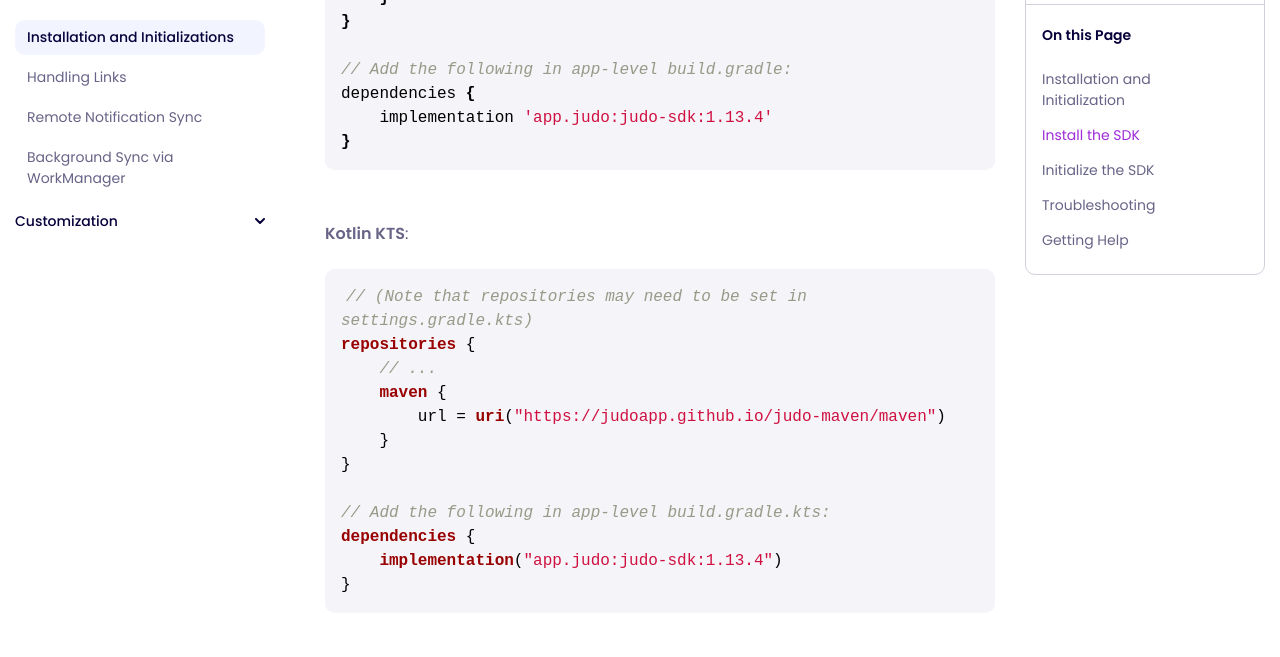
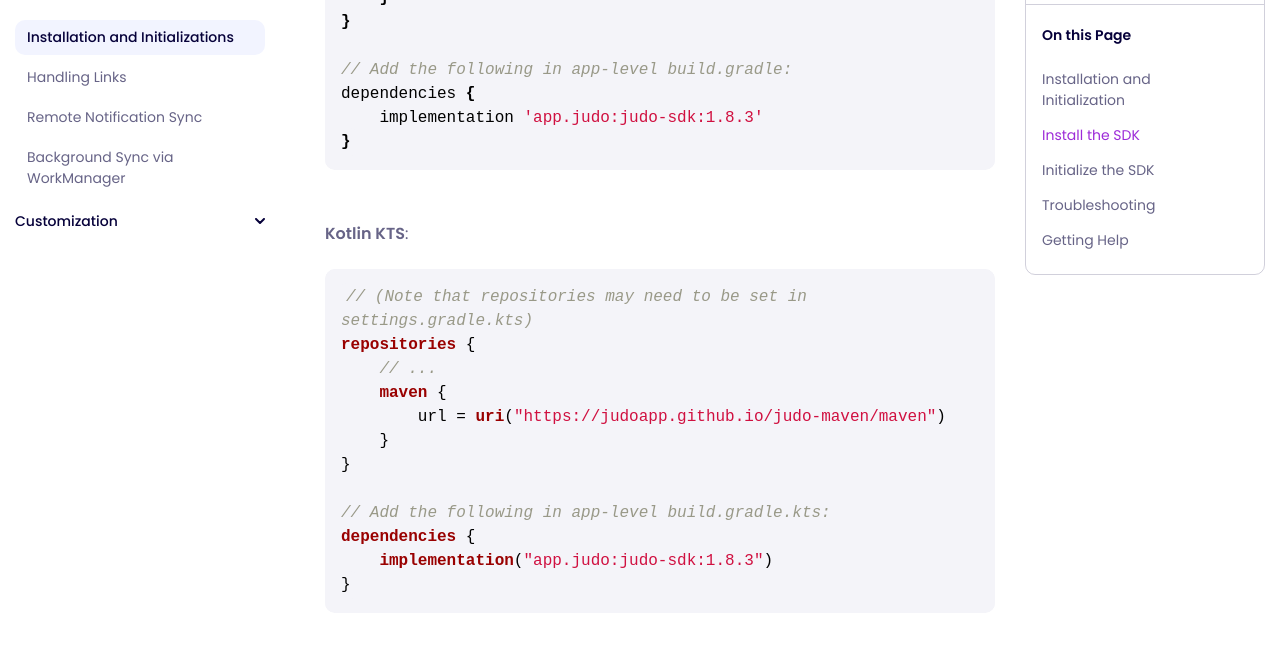
Before and after one commit to y-kovaleva/judo-developer-site, a Jekyll site: the page built from _android/installation-and-initialization.md, in a window 1280 px wide and 900 px high, scrolled down 1122 px. Shown: the part 151-808 px from the top of the window. Built offline with Jekyll 4.4.1, drawn with Linux system fonts in a browser that asks for light colours; some web fonts are replaced.

Commit message:
direct developers to android sdk 1.8.3 for now

````diff
--- a/_android/installation-and-initialization.md
+++ b/_android/installation-and-initialization.md
@@ -38,7 +38,7 @@
 
 // Add the following in app-level build.gradle:
 dependencies {
-    implementation 'app.judo:judo-sdk:1.13.4'
+    implementation 'app.judo:judo-sdk:1.8.3'
 }
 ```
 
@@ -55,7 +55,7 @@
 
 // Add the following in app-level build.gradle.kts:
 dependencies {
-    implementation("app.judo:judo-sdk:1.13.4")
+    implementation("app.judo:judo-sdk:1.8.3")
 }
 ```
 
````
